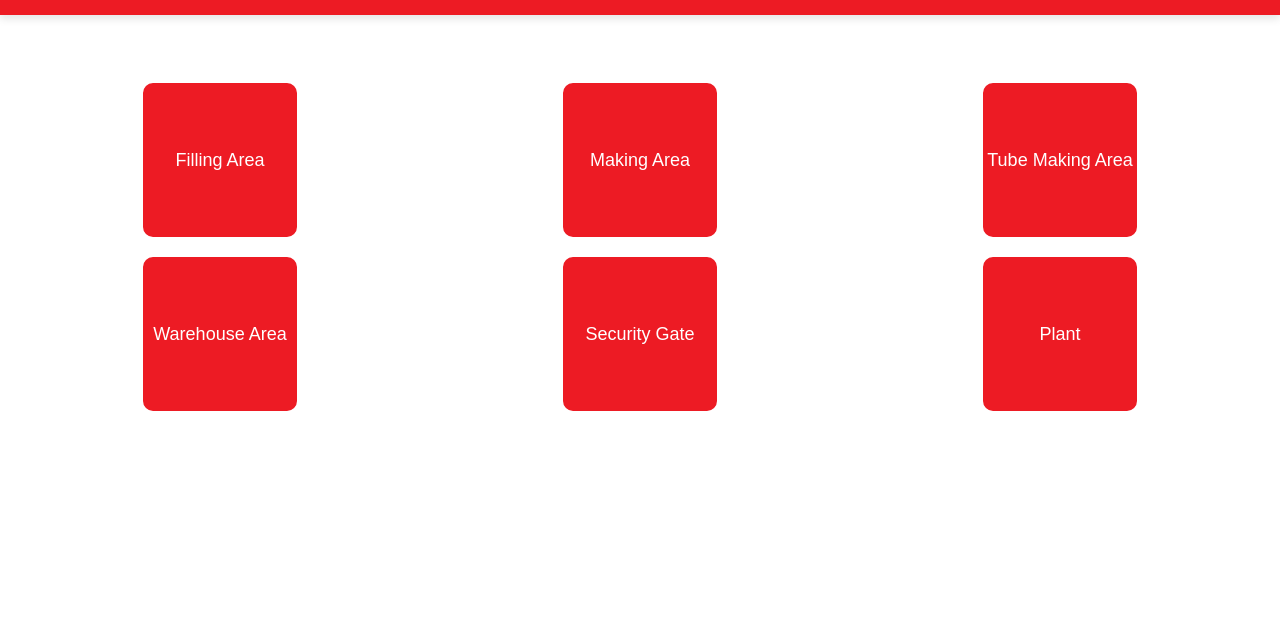
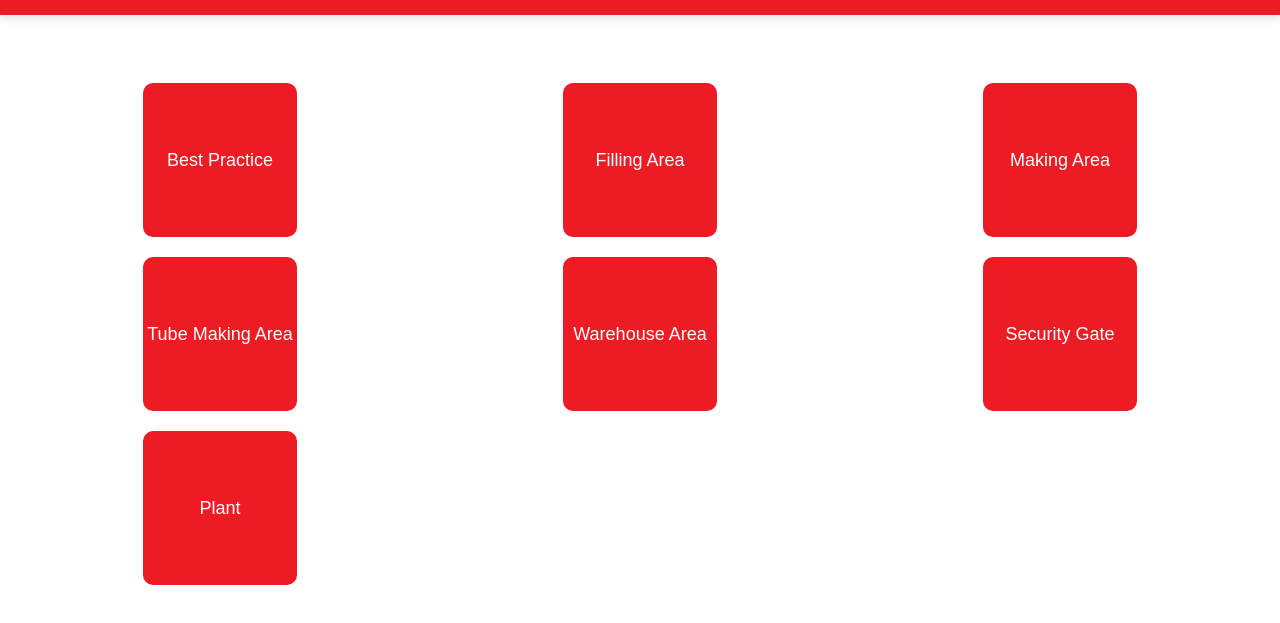
Before and after one commit to hanthu407/CPMM, a plain HTML site: page index.html in a window 1280 px wide. Shown: the part 47-670 px from the top of the page. Drawn offline with Linux system fonts and the light colour scheme.

Commit message:
Update index.html

```diff
--- a/index.html
+++ b/index.html
@@ -132,6 +132,7 @@
         <h1>Colgate-Palmolive Myanmar</h1>
     </header>
     <div class="container">
+        <a href="https://drive.google.com/drive/folders/1Bt1N37qVBGHrTRk_edhsOQ5Fhe_ecJe2?usp=drive_link" class="area-button">Best Practice</a>
         <a href="filling_area.html" class="area-button">Filling Area</a>
         <a href="making_area.html" class="area-button">Making Area</a>
         <a href="tube_area.html" class="area-button">Tube Making Area</a>
```
